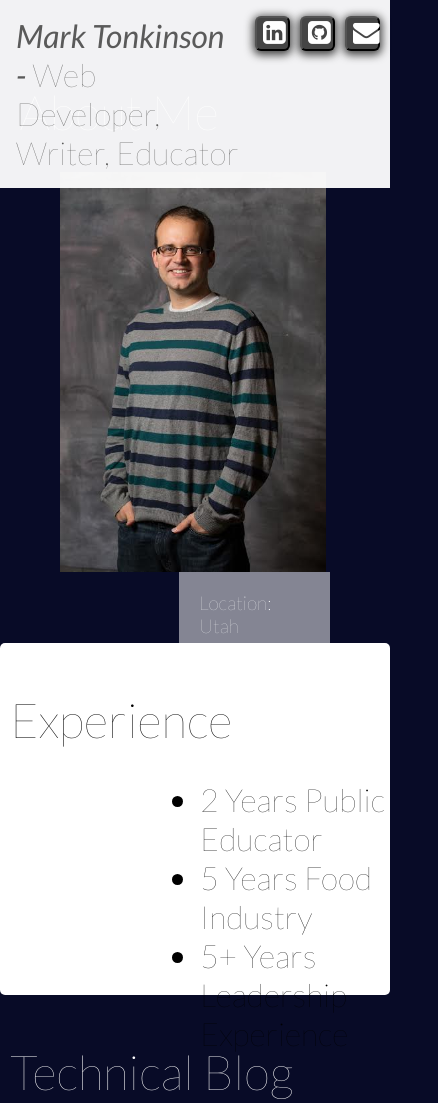
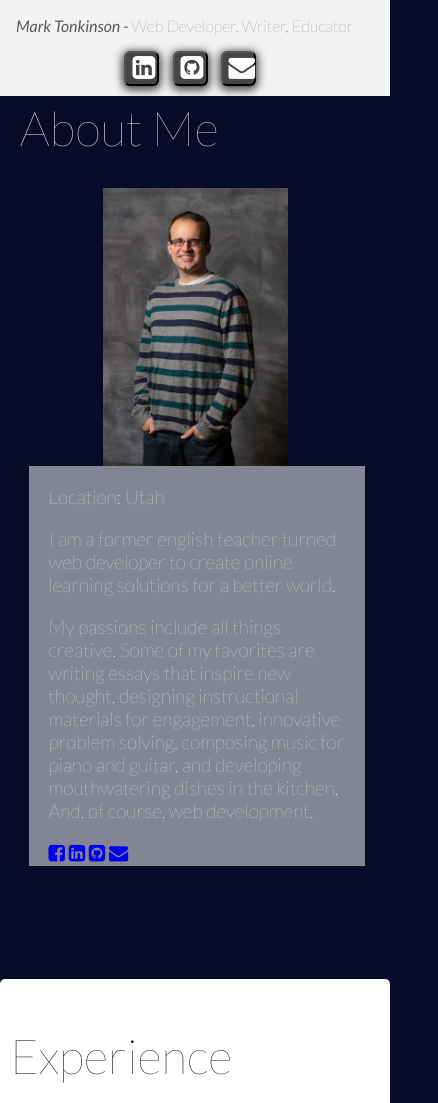
Before and after one commit to MarkTonkinson/MarkTPortfolio, a plain HTML site: page index.html in a window 390 px wide. Shown: the top 1103 px of the page, 438 px wide, since content can reach past the window. Drawn offline with nearby package versions, Linux system fonts and the light colour scheme; no server answers.

Commit message:
Wrote media queries to make portfolio site responsive. ToDo: clean up uncessary css and organization

```diff
--- a/styles.css
+++ b/styles.css
@@ -1,13 +1,17 @@
+/*@media only screen and (min-device-width : 320px) and (max-device-width : 767px) {
+	.box blockquote {
+		color:red;
+	}
+}*/
+
+
+
 html {
 	margin:0;
 }
 
-/*Need to fix buttons at top so they go to column
-under a certain width- also the bottom three have
-trouble because they move outside their panel
-when it collapses to next row- also need a min height so
-the middle column doesn't dissappear- maybe the
-footer could dissappear?
+
+/*
 On small screen the fixed bar would have to
 dissappear*/
 
@@ -20,9 +24,6 @@ body {
 	font-family: 'Lato',serif, sans-serif;
 }
 
-p {
-
-}
 a:link {
 	text-decoration: none;
 }
@@ -109,7 +110,7 @@ main {
 
 .panel {
 	width: auto;
-	height: 559px;
+	/*height: 559px;*/
 	border-radius:5px;
 	/*margin: 10px 0;*/
 	color:  #fff;
@@ -280,15 +281,13 @@ main {
 
 
 .footer {
-/*	position: fixed;*/
+
 	width:100%;
 	height: 5rem;
 	background: #fff;
-	bottom:0;
 	font-style: italic;
 	font-size: .7rem;
-/*	transition: background-color 1.5s ease,
-				color 1.5s ease-in-out;*/
+
 }
 .footer a {
 	color: rgba(8, 11, 39, 1);
@@ -304,3 +303,69 @@ main {
 	color:white;
 }
 */
+
+@media (max-width: 1190px) {
+	#link-buttons {
+		display: block;
+	}
+
+	.exp-list {
+		margin-left: 4rem;
+	}
+
+	.blog {
+		width: 80%;
+	}
+
+	.box {
+		width: 100%;
+		background: white;
+		min-height: 2rem;
+		margin:0;
+	}
+
+	.portfolio {
+		background-image: none;
+
+	}
+
+
+}
+
+@media (max-width: 675px){
+	.fixed-title {
+		display: block;
+		position: absolute;
+	}
+
+	.titles:first-child {
+		font-size: 1rem;
+	}
+
+	#link-buttons {
+		display: block;
+		text-align: center;
+	}
+	.about {
+		margin-top:1rem;
+		height: 55rem;
+		overflow: hidden;
+	}
+
+	.me {
+		float: none;
+		display: block;
+		width: 50%;
+		height: auto;
+		margin-left: 25%
+	}
+
+
+	.about-text-box {
+		float: none;
+		display: block;
+		width: 80%;
+		margin-left: 5%;
+	}
+
+}
```
